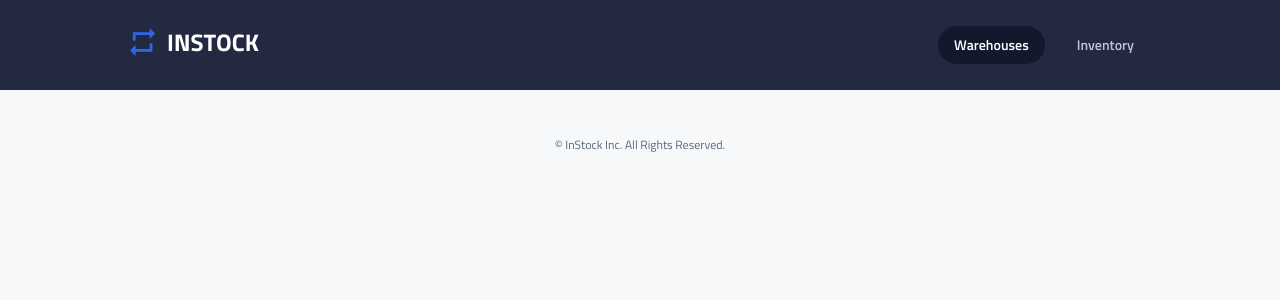
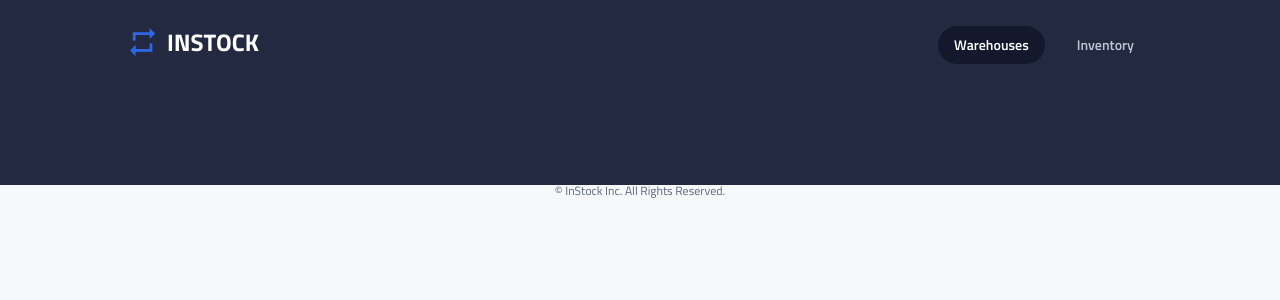
Before and after one commit to Jayingli/instock-client, a React (Create React App) app: page /warehouses in a window 1280 px wide. Shown: the top 300 px of the page. Built offline with nearby package versions, Linux system fonts and the light colour scheme; the HTML template or start-up script is replaced by a standard one.

Commit message:
add blue background at top

```diff
--- a/src/App.scss
+++ b/src/App.scss
@@ -1,5 +1,12 @@
 @use './styles/partials/global' as *;
+@use './styles/partials/variables' as *;
+@use './styles/partials/mixins' as *;
 
 .App {
+    background-color: $secondary-background-hover-color;
+    height: 175px;
 
+    @include tablet {
+        height: 185px;
+    }
 }
--- a/src/components/Footer/Footer.scss
+++ b/src/components/Footer/Footer.scss
@@ -5,7 +5,7 @@
     @include mobile-padding();
     display: flex;
     justify-content: center;
-    align-items: center;
+    align-items: flex-end;
     height: 75px;
 
     @include tablet {
--- a/src/pages/InventoryPage/InventoryPage.jsx
+++ b/src/pages/InventoryPage/InventoryPage.jsx
@@ -1,3 +1,5 @@
+import './InventoryPage.scss';
+
 function InventoryPage() {
     // return (
 
--- /dev/null
+++ b/src/pages/InventoryPage/InventoryPage.scss
@@ -0,0 +1,2 @@
+@use '../../styles/partials/variables' as *;
+@use '../../styles/partials/mixins' as *;
--- a/src/pages/WarehousesPage/WarehousesPage.jsx
+++ b/src/pages/WarehousesPage/WarehousesPage.jsx
@@ -1,7 +1,9 @@
+import './WarehousesPage.scss';
+
 function WarehousesPage() {
-    // return (
-
-    // );
+    return (
+        <div className="warehouses"></div>
+    );
 }
 
 export default WarehousesPage;
--- /dev/null
+++ b/src/pages/WarehousesPage/WarehousesPage.scss
@@ -0,0 +1,7 @@
+@use '../../styles/partials/variables' as *;
+@use '../../styles/partials/mixins' as *;
+
+.warehouses {
+    background-color: $light-color;
+    margin: 0 auto;
+}
```
